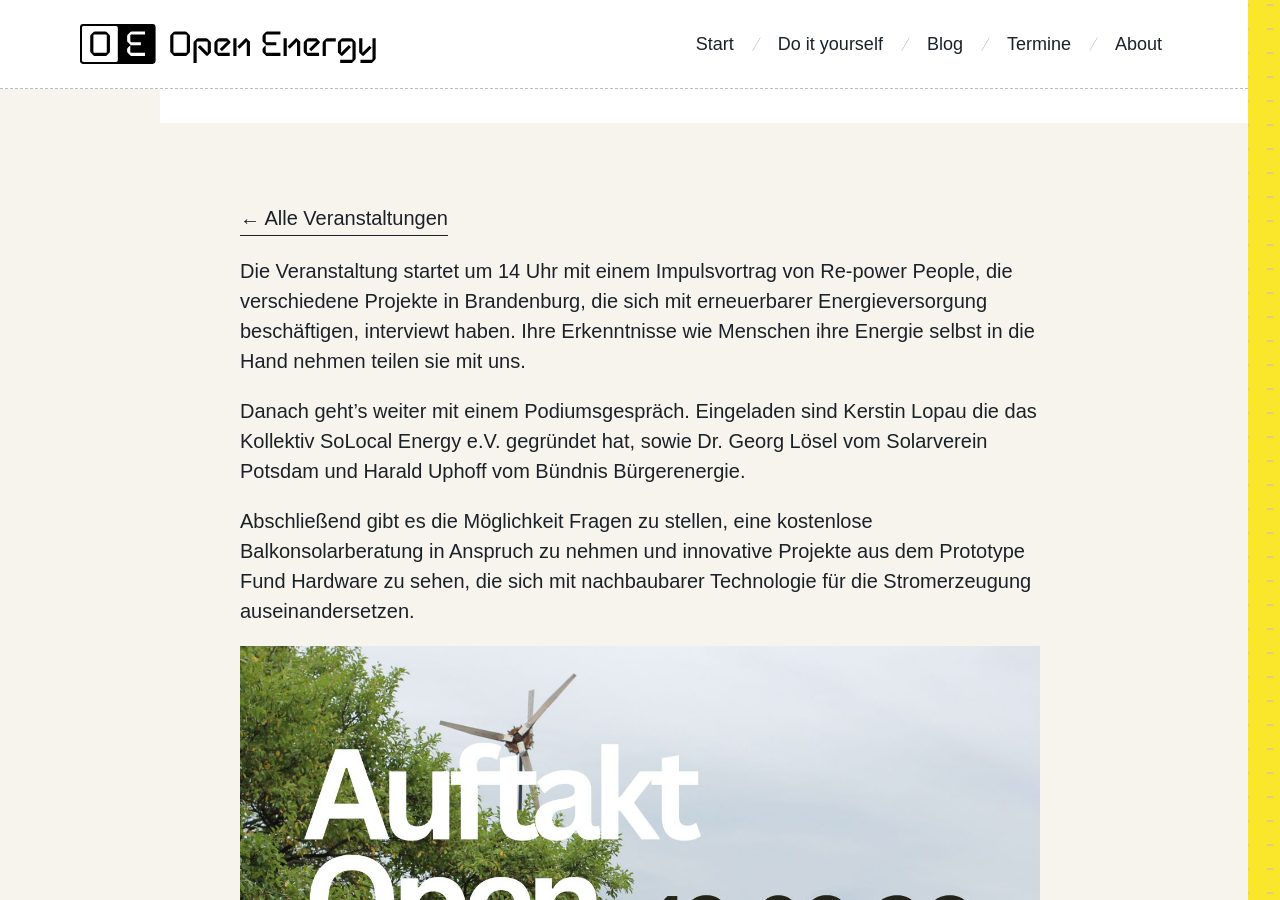
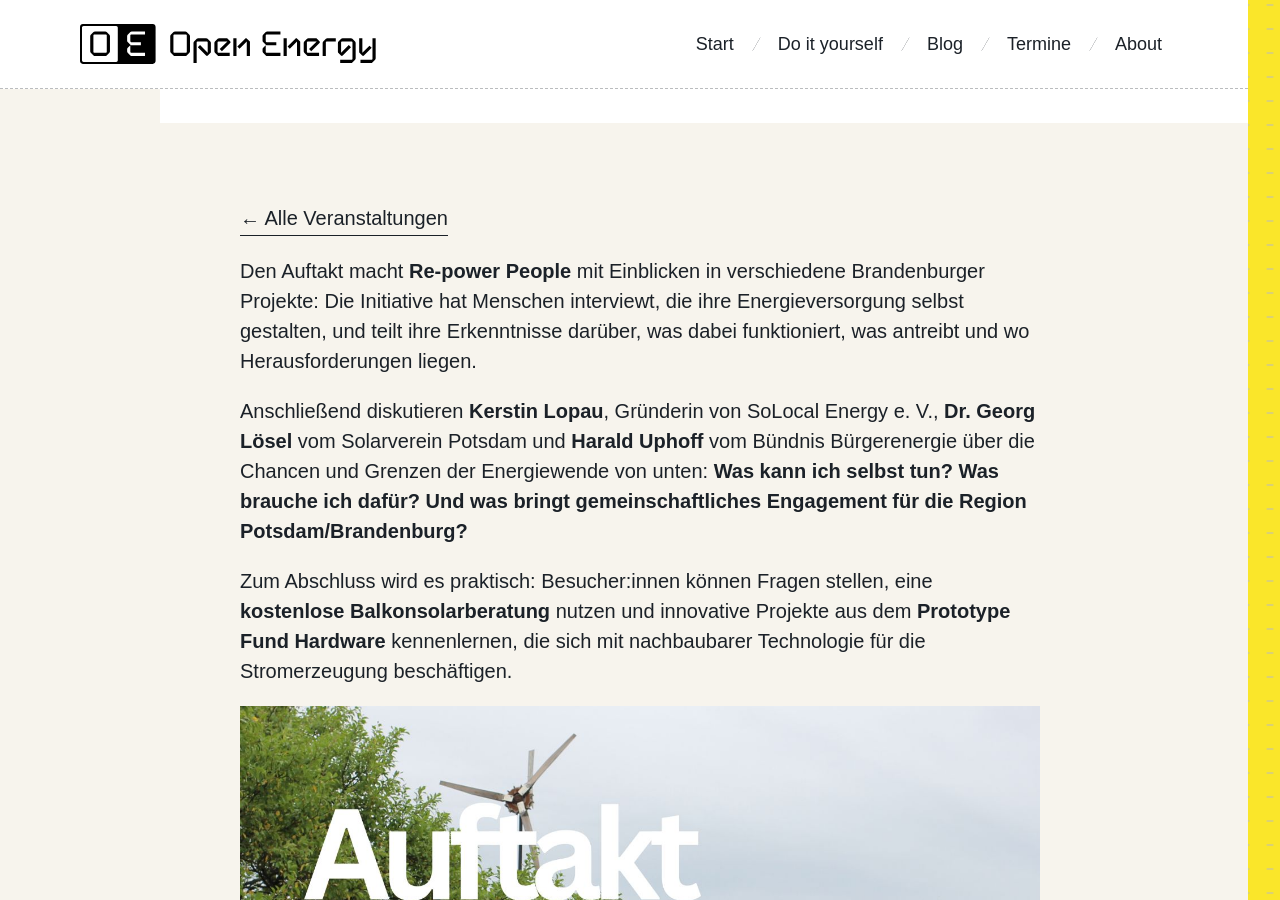
Before and after one commit to okfde/open-energy, a Jekyll site: the page built from _events/kickoff-open-energy.md, in a window 1280 px wide and 900 px high, scrolled down 774 px. Built offline with Jekyll 4.4.1, drawn with Linux system fonts in a browser that asks for light colours; some web fonts are replaced.

Commit message:
Update kickoff-open-energy.md

```diff
--- a/_events/kickoff-open-energy.md
+++ b/_events/kickoff-open-energy.md
@@ -7,10 +7,10 @@ excerpt: "Erneuerbare Energien sind dort entstanden, wo Menschen selbst losgeleg
 signup_url: "https://cloud.okfn.de/apps/forms/s/KPaRAPtetDmGWK4y2aaNDbR4"
 ---
 
-Die Veranstaltung startet um 14 Uhr mit einem Impulsvortrag von [Re-power People](https://www.repower.now/), die verschiedene Projekte in Brandenburg, die sich mit erneuerbarer Energieversorgung beschäftigen, interviewt haben. Ihre Erkenntnisse wie Menschen ihre Energie selbst in die Hand nehmen teilen sie mit uns.
+Den Auftakt macht **[Re-power People](https://www.repower.now/)** mit Einblicken in verschiedene Brandenburger Projekte: Die Initiative hat Menschen interviewt, die ihre Energieversorgung selbst gestalten, und teilt ihre Erkenntnisse darüber, was dabei funktioniert, was antreibt und wo Herausforderungen liegen.
 
-Danach geht's weiter mit einem Podiumsgespräch. Eingeladen sind [Kerstin Lopau](https://www.klimafakten.de/akademie/netzwerktrainerinnen/kerstin-lopau) die das Kollektiv SoLocal Energy e.V. gegründet hat, sowie Dr. Georg Lösel vom [Solarverein Potsdam](https://solarverein-potsdam.de/) und Harald Uphoff vom [Bündnis Bürgerenergie](https://www.buendnis-buergerenergie.de/presse/vorstand-und-aufsichtsrat-neu-strukturiert-/).
+Anschließend diskutieren **[Kerstin Lopau](https://www.klimafakten.de/akademie/netzwerktrainerinnen/kerstin-lopau)**, Gründerin von SoLocal Energy e. V., **Dr. Georg Lösel** vom [Solarverein Potsdam](https://solarverein-potsdam.de/) und **Harald Uphoff** vom [Bündnis Bürgerenergie](https://www.buendnis-buergerenergie.de/presse/vorstand-und-aufsichtsrat-neu-strukturiert-/) über die Chancen und Grenzen der Energiewende von unten: **Was kann ich selbst tun? Was brauche ich dafür? Und was bringt gemeinschaftliches Engagement für die Region Potsdam/Brandenburg?**
 
-Abschließend gibt es die Möglichkeit Fragen zu stellen, eine kostenlose Balkonsolarberatung in Anspruch zu nehmen und innovative Projekte aus dem Prototype Fund Hardware zu sehen, die sich mit nachbaubarer Technologie für die Stromerzeugung auseinandersetzen.
+Zum Abschluss wird es praktisch: Besucher:innen können Fragen stellen, eine **kostenlose Balkonsolarberatung** nutzen und innovative Projekte aus dem **Prototype Fund Hardware** kennenlernen, die sich mit nachbaubarer Technologie für die Stromerzeugung beschäftigen.
 
 ![](/assets/images/photos/blog/savethedate-1.jpg)
```
